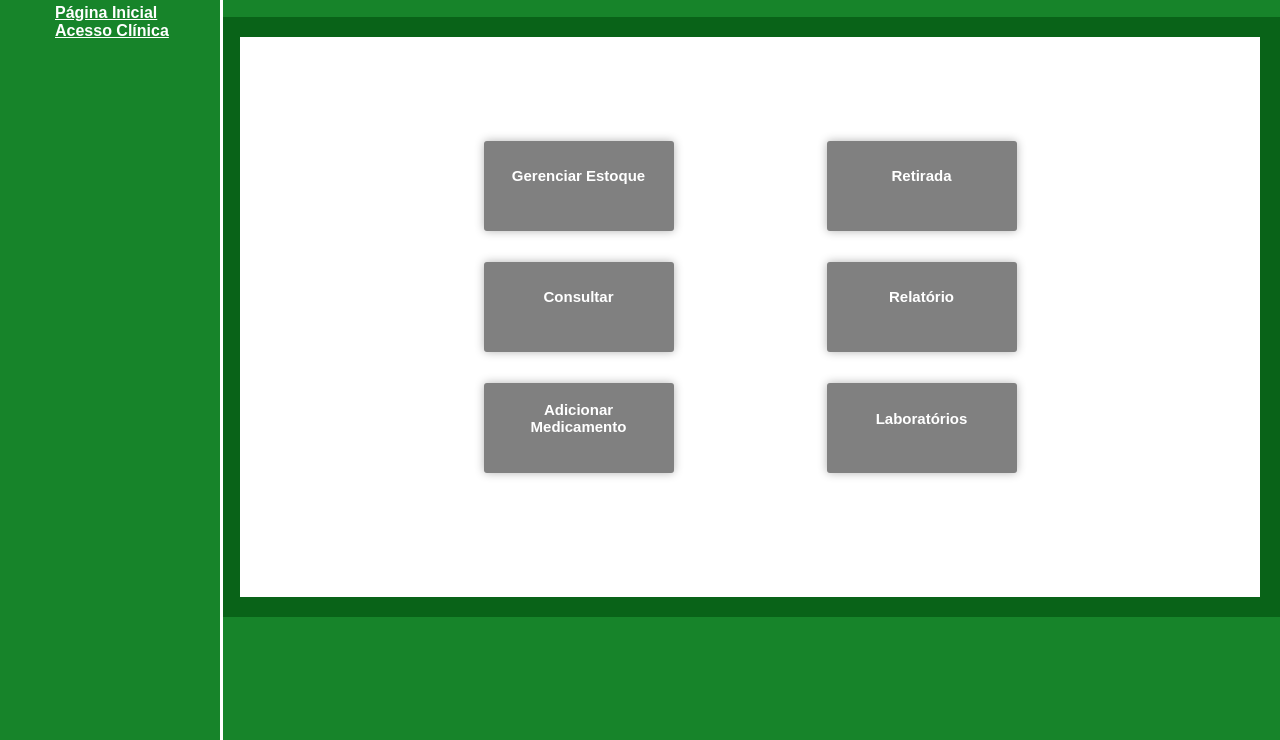
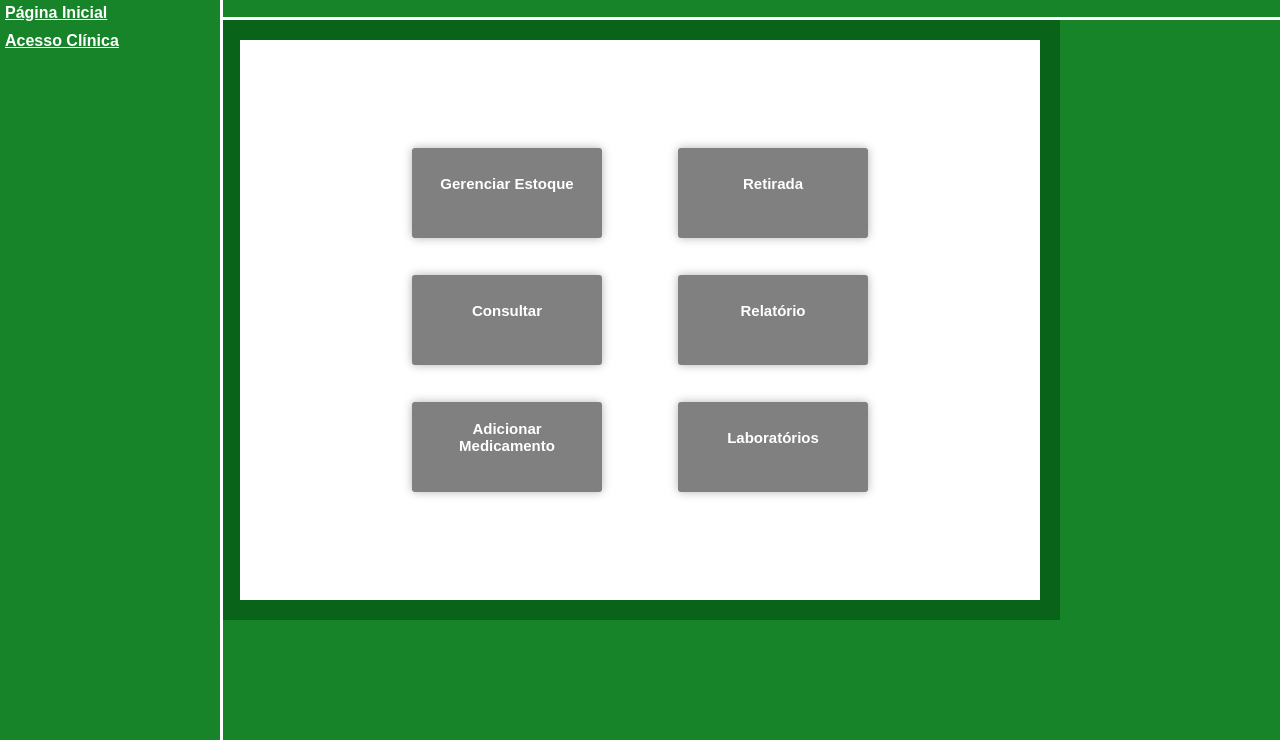
Before and after one commit to Henrique-BL/farmacia, a plain HTML site: page src/dashboard/dashboard-farmacia.html in a window 1280 px wide. Shown: the part 60-800 px from the top of the page. Drawn offline with Linux system fonts and the light colour scheme.

Commit message:
geral update

```diff
--- a/src/dashboard/dashboard-farmacia.css
+++ b/src/dashboard/dashboard-farmacia.css
@@ -17,7 +17,7 @@ body {
     width: 100%;
     text-align: center; /* Centraliza o texto */
     padding: 20px 250px; /* Espaçamento interno */
-    /* Adiciona margem inferior para separar o header do card */
+    border-bottom: 3px solid white;
 }
 
 .header-title {
@@ -29,8 +29,9 @@ body {
     justify-content:center; /* Centraliza horizontalmente os cards */
     align-items:center; /* Centraliza verticalmente os cards */
     height: 600px;
+    margin-left: 220px;
+    margin-right: 220px;
     padding: 20px;
-    margin-left: 220px;    /* Adiciona um espaço igual à largura da barra lateral para garantir que o conteúdo não seja ocultado */
     border: 20px solid  #096318 ;
     background-color: white;
     box-sizing: border-box; /* Garante que o padding seja incluído na largura total do elemento */
@@ -39,12 +40,12 @@ body {
 
 .cards{
     display: flex;
-    justify-content: space-around;
+    justify-content: space-between;
     align-items: center;
     flex-direction: column;
     flex-wrap: wrap;
+    height: 70%;
     width: 70%;
-    height: 70%;
 
 }
 
@@ -56,6 +57,7 @@ body {
     padding: 20px;
     margin-bottom: 20px;
     border-radius: 3px;
+    margin:  10px;
     box-shadow: 0 0 10px rgba(0, 0, 0, 0.3); /* Sombra */
     width: calc(50% - 40px); /* Define a largura de cada card para ocupar metade da largura da div cards */
     max-width: 250px;
--- a/src/dashboard/dashboard-farmacia.html
+++ b/src/dashboard/dashboard-farmacia.html
@@ -46,12 +46,13 @@
                 <h2 class="title">Laboratórios</h2>
             </div>
 
+            <!-- Popup de edição -->
+            <div id="geralPopup" class="popup">
+                <div class="popup-content"></div>
+            </div>
         </div>
 
-        <!-- Popup de edição -->
-        <div id="geralPopup" class="popup">
-            <div class="popup-content"></div>
-        </div>
+
     </div>
 
 
--- a/src/geral.css
+++ b/src/geral.css
@@ -1,8 +1,6 @@
 /*Estilo da side-bar*/
 .sidebar {
     display: flex;
-    align-items: start;
-    justify-content: start;
     flex-direction: column;
 
     width: 220px;
@@ -18,19 +16,18 @@
     display: flex;
     flex-direction: column;
     justify-content: left;
-    width: 100%;
-    padding-left: 5px;
-
+    width: 215px;
     padding-left: 5px;
     margin-top: 10px;
 }
 
 .sidebar a{
+    display: block;
     color: inherit;
     font-size: inherit;
     font-weight: bold;
     width: 100%;
-    margin-left: 50px;
+    margin-bottom: 10px;
 
 }
 .sidebar h3 {
--- a/src/gerenciar/gerenciar.css
+++ b/src/gerenciar/gerenciar.css
@@ -25,54 +25,6 @@ body {
     position: relative;
 }
 
-.sidebar {
-    display: flex;
-    align-items: center;
-    justify-content: start;
-
-    flex-direction: column;
-    width: 220px;
-    height: 100vh;
-    /* Faz a sidebar ocupar toda a altura da viewport */
-    background-color: #17842a;
-    color: white;
-    border-right: 3px solid white;
-    /* Aumenta a largura da borda */
-    position: fixed;
-
-}
-
-.sidebar-content {
-    display: flex;
-    flex-direction: column;
-    justify-content: left;
-    width: 100%;
-    padding-left: 5px;
-
-    padding-left: 5px;
-    margin-top: 10px;
-}
-
-.sidebar a {
-    display: block;
-    color: inherit;
-    font-size: inherit;
-    font-weight: bold;
-    margin-bottom: 10px;
-
-}
-
-.sidebar h3 {
-    width: 100%;
-    margin-bottom: 10px;
-    border-bottom: 3px solid white;
-    text-align: center;
-}
-
-.filter-options label {
-    display: block;
-    margin-bottom: 5px;
-}
 
 .content {
     flex: 1;
```
Also changed, not shown: src/consultar/consultar.css (+9 -7 lines), src/consultar/consultar.html (+2 -0 lines).
